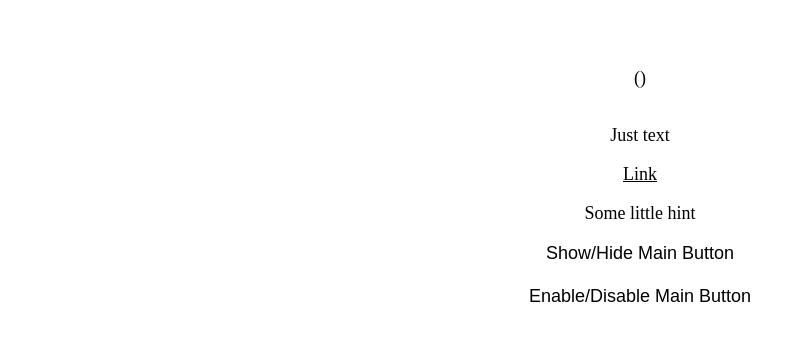
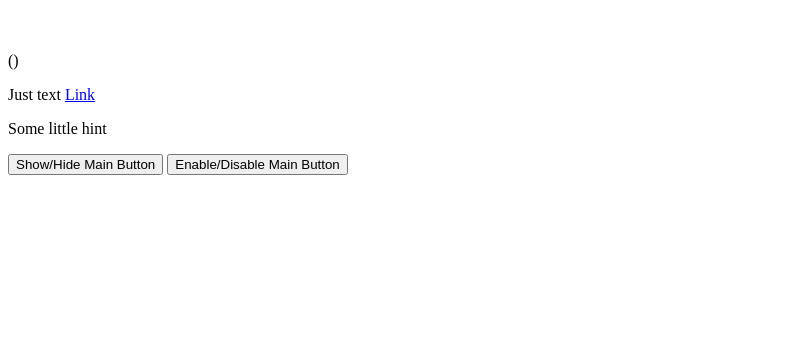
Before and after one commit to Geodeziy/W-0723, a Flask app: page / in a window 1280 px wide. Shown: the top 341 px of the page, without its empty margins (0-805 px from the left). Run offline with Flask 3, Linux system fonts and the light colour scheme; some libraries are stand-ins or nearby versions.

Commit message:
страница

```diff
--- a/templates/index.html
+++ b/templates/index.html
@@ -7,45 +7,13 @@
    <title>Test Telegram WebApps API</title>
    <script src="https://telegram.org/js/telegram-web-app.js"></script> <!--Подключаем скрипт от телеграм-->
 
-   <style>
-      body{
-         color: var(--tg-theme-text-color);
-         background: var(--tg-theme-bg-color);
-         display: flex;
-         flex-direction: column;
-         align-items: center;
-         font-size: 18px;
-      }
 
-      .hint{
-         color: var(--tg-theme-hint-color);
-      }
-
-      .link{
-         color: var(--tg-theme-link-color);
-      }
-
-      .button{
-         background: var(--tg-theme-button-color);
-         color: var(--tg-theme-button-text-color);
-         border: none;
-         font-size: 18px;
-      }
-
-      .button:not(:last-child){
-         margin-bottom: 20px
-      }
-
-      #usercard{
-         text-align: center;
-      }
-   </style>
 </head>
 
 <body>
    <div id="usercard"> <!--Карта профиля, человека, который к нам обратился-->
    </div>
-   <p>Just text</p> <!--Просто текст для проверки-->
+   </h1>Just text</h1> <!--Просто текст для проверки-->
    <a class="link" href="https://mihailgok.ru">Link</a> <!--Просто ссылка для проверки-->
    <p class="hint">Some little hint</p> <!--Просто текст-подсказка для проверки-->
    <button id="btn" class="button">Show/Hide Main Button</button> <!--Кнопка, чтобы скрыть / показать основную кнопку-->
```
